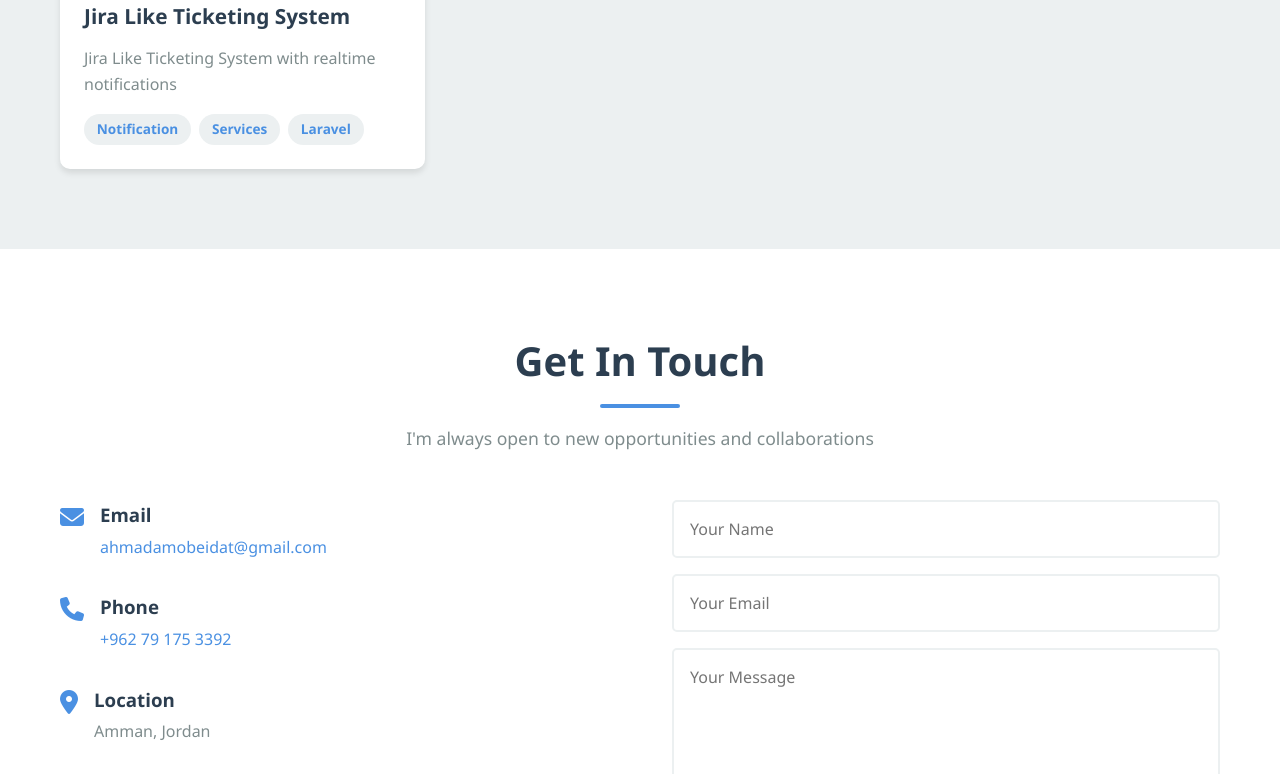
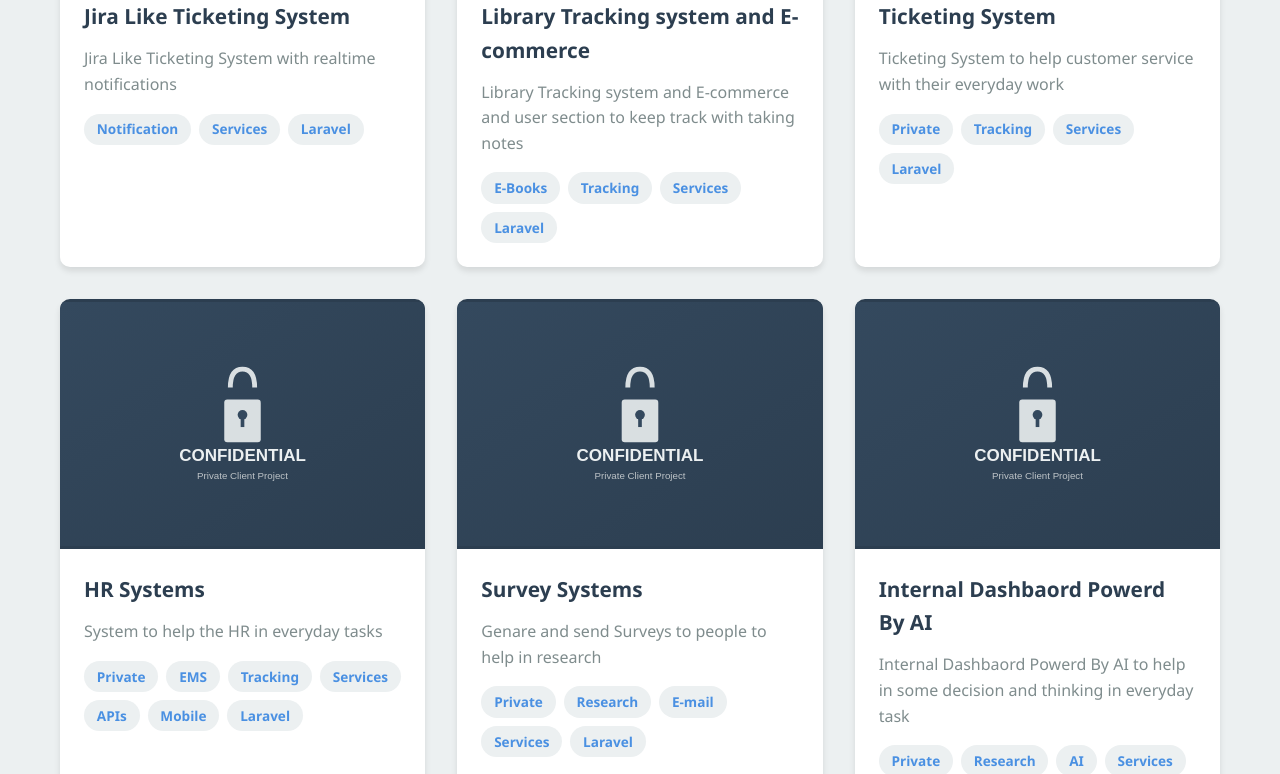
Before and after one commit to ahmadamobeidat/ahmadamobeidat.github.io, a plain HTML site: page index.html in a window 1280 px wide. Shown: the part 9030-9804 px from the top of the page. Drawn offline with Linux system fonts and the light colour scheme.

Commit message:
Add multiple project cards to index.html

```diff
--- a/index.html
+++ b/index.html
@@ -758,6 +758,93 @@
                         </div>
                     </div>
                 </div>
+
+
+                <div class="project-card">
+                    <div class="project-image">
+                        <img src="images/confidential.svg" alt="Share A Ride">
+                    </div>
+                    <div class="project-content">
+                        <h3>Library Tracking system and E-commerce</h3>
+                        <p>Library Tracking system and E-commerce and user section to keep track with taking notes</p>
+                        <div class="project-tags">
+                            <span class="tag">E-Books</span>
+                            <span class="tag">Tracking</span>
+                            <span class="tag">Services</span>
+                            <span class="tag">Laravel</span>
+                        </div>
+                    </div>
+                </div>
+
+                <div class="project-card">
+                    <div class="project-image">
+                        <img src="images/confidential.svg" alt="Share A Ride">
+                    </div>
+                    <div class="project-content">
+                        <h3>Ticketing System</h3>
+                        <p>Ticketing System to help customer service with their everyday work</p>
+                        <div class="project-tags">
+                            <span class="tag">Private</span>
+                            <span class="tag">Tracking</span>
+                            <span class="tag">Services</span>
+                            <span class="tag">Laravel</span>
+                        </div>
+                    </div>
+                </div>
+
+                <div class="project-card">
+                    <div class="project-image">
+                        <img src="images/confidential.svg" alt="Share A Ride">
+                    </div>
+                    <div class="project-content">
+                        <h3>HR Systems</h3>
+                        <p>System to help the HR in everyday tasks</p>
+                        <div class="project-tags">
+                            <span class="tag">Private</span>
+                            <span class="tag">EMS</span>
+                            <span class="tag">Tracking</span>
+                            <span class="tag">Services</span>
+                            <span class="tag">APIs</span>
+                            <span class="tag">Mobile</span>
+                            <span class="tag">Laravel</span>
+                        </div>
+                    </div>
+                </div>
+
+                <div class="project-card">
+                    <div class="project-image">
+                        <img src="images/confidential.svg" alt="Share A Ride">
+                    </div>
+                    <div class="project-content">
+                        <h3>Survey Systems</h3>
+                        <p>Genare and send Surveys to people to help in research</p>
+                        <div class="project-tags">
+                            <span class="tag">Private</span>
+                            <span class="tag">Research</span>
+                            <span class="tag">E-mail</span>
+                            <span class="tag">Services</span>
+                            <span class="tag">Laravel</span>
+                        </div>
+                    </div>
+                </div>
+
+                <div class="project-card">
+                    <div class="project-image">
+                        <img src="images/confidential.svg" alt="Share A Ride">
+                    </div>
+                    <div class="project-content">
+                        <h3>Internal Dashbaord Powerd By AI</h3>
+                        <p>Internal Dashbaord Powerd By AI to help in some decision and thinking in everyday task</p>
+                        <div class="project-tags">
+                            <span class="tag">Private</span>
+                            <span class="tag">Research</span>
+                            <span class="tag">AI</span>
+                            <span class="tag">Services</span>
+                            <span class="tag">Laravel</span>
+                        </div>
+                    </div>
+                </div>
+
             </div>
         </div>
     </section>
```
